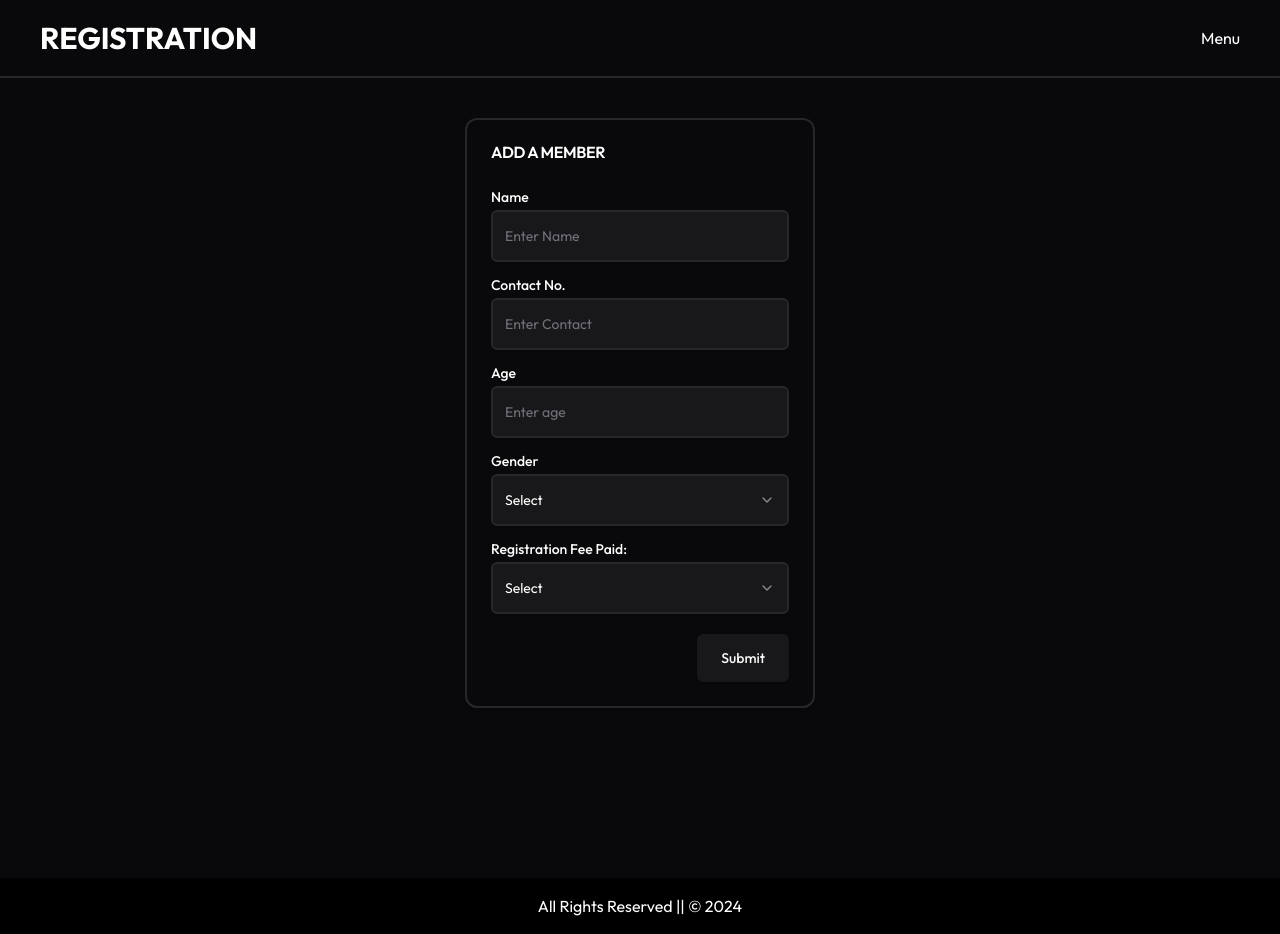
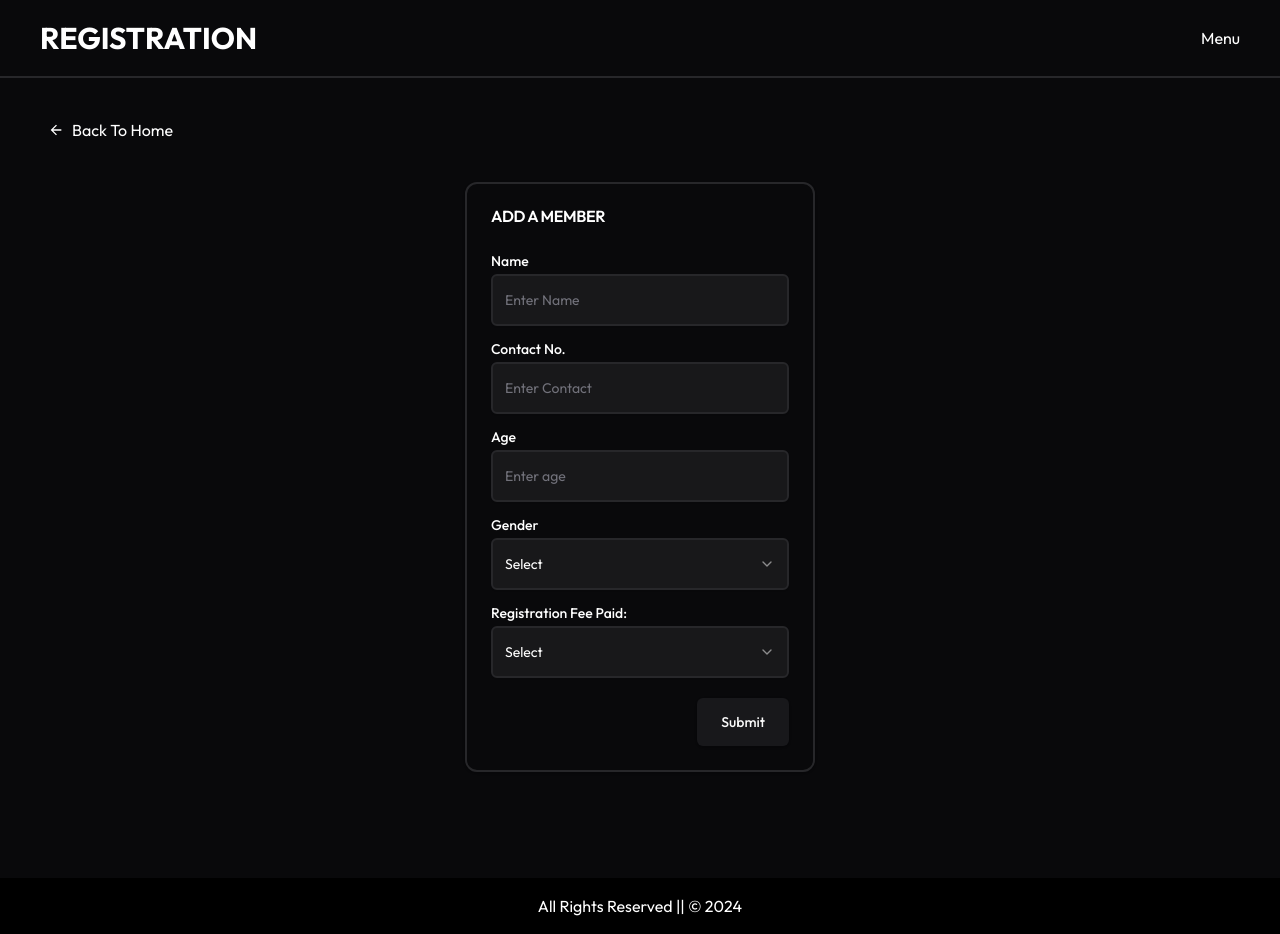
Before and after one commit to R0HIT-FS/register, a Next.js app: page /add-member-table in a window 1280 px wide. Built offline with nearby package versions, Linux system fonts and the light colour scheme.

Commit message:
back to home added back again

```diff
--- a/app/add-member-table/page.jsx
+++ b/app/add-member-table/page.jsx
@@ -164,6 +164,7 @@ const page = () => {
     };
   return (
     <div className="p-5 md:p-10 min-h-screen bg-[#09090B]">
+      <Link href={"/"} className='inline-block mb-10'><p className='w-fit flex items-center gap-2  px-2 rounded-full hover:bg-[#18181B]  text-white'><IoMdArrowBack /><span>Back To Home</span></p></Link>
     {/* <h1 className="text-2xl mb-5 md:mb-10 font-bold text-center text-white">Add A Member</h1>    */}
     <div className="flex justify-center items-center">
         {/* <form className="flex flex-col gap-2 items-start" action="" onSubmit={handleSubmit}>
--- a/app/add-member/page.jsx
+++ b/app/add-member/page.jsx
@@ -164,6 +164,7 @@ const page = () => {
 
   return (
     <div className="p-5 md:p-10 min-h-screen bg-[#09090B]">
+      <Link href={"/"} className='inline-block mb-10'><p className='w-fit flex items-center gap-2  px-2 rounded-full hover:bg-[#18181B] text-white'><IoMdArrowBack /><span>Back To Home</span></p></Link>
     {/* <h1 className="text-2xl mb-5 md:mb-10 font-bold text-center text-white">Add A Member</h1>    */}
     <div className="flex justify-center items-center">
         {/* <form className="flex flex-col gap-2 items-start" action="" onSubmit={handleSubmit}>
```
